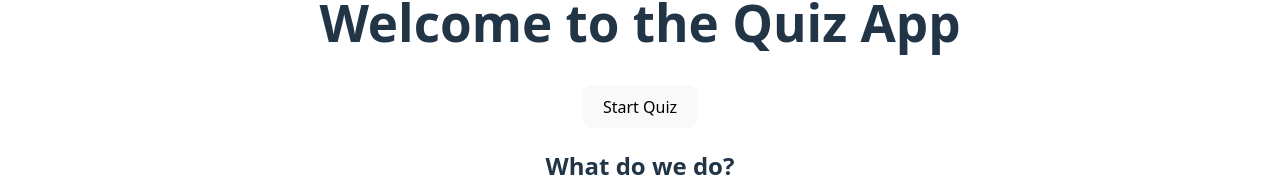
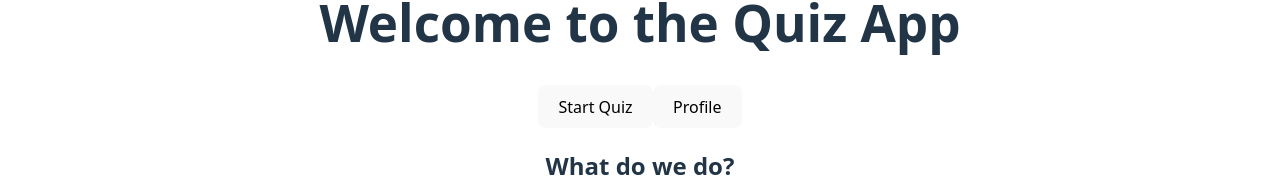
Before and after one commit to Zulu05/CS35L_Proj, a React (Vite) app: page / in a window 1280 px wide. Shown: the part 123-301 px from the top of the page. Built offline with nearby package versions, Linux system fonts and the light colour scheme; no server answers.

Commit message:
Created profile button

```diff
--- a/src/components/Pages/homePage.tsx
+++ b/src/components/Pages/homePage.tsx
@@ -165,6 +165,7 @@ function HomePage() {
   return (
     <div className="page">
       <h1>Welcome to the Quiz App</h1>
+
       <button onClick={() => {
         const userId = localStorage.getItem("userId");
         navigate(userId ? '/quiz' : '/login');
@@ -181,6 +182,14 @@ function HomePage() {
           Logout
         </button>
       )}
+
+      <button onClick={() => {
+        const userId = localStorage.getItem("userId");
+        navigate(userId ? '/profile' : '/login');
+      }}
+      >
+        Profile
+      </button>
 
       <h2>What do we do?</h2>
       <p>This is a quiz app that lets you take a quiz to match you with a club at UCLA. To see more information about clubs on campus, click the button below</p>
```
